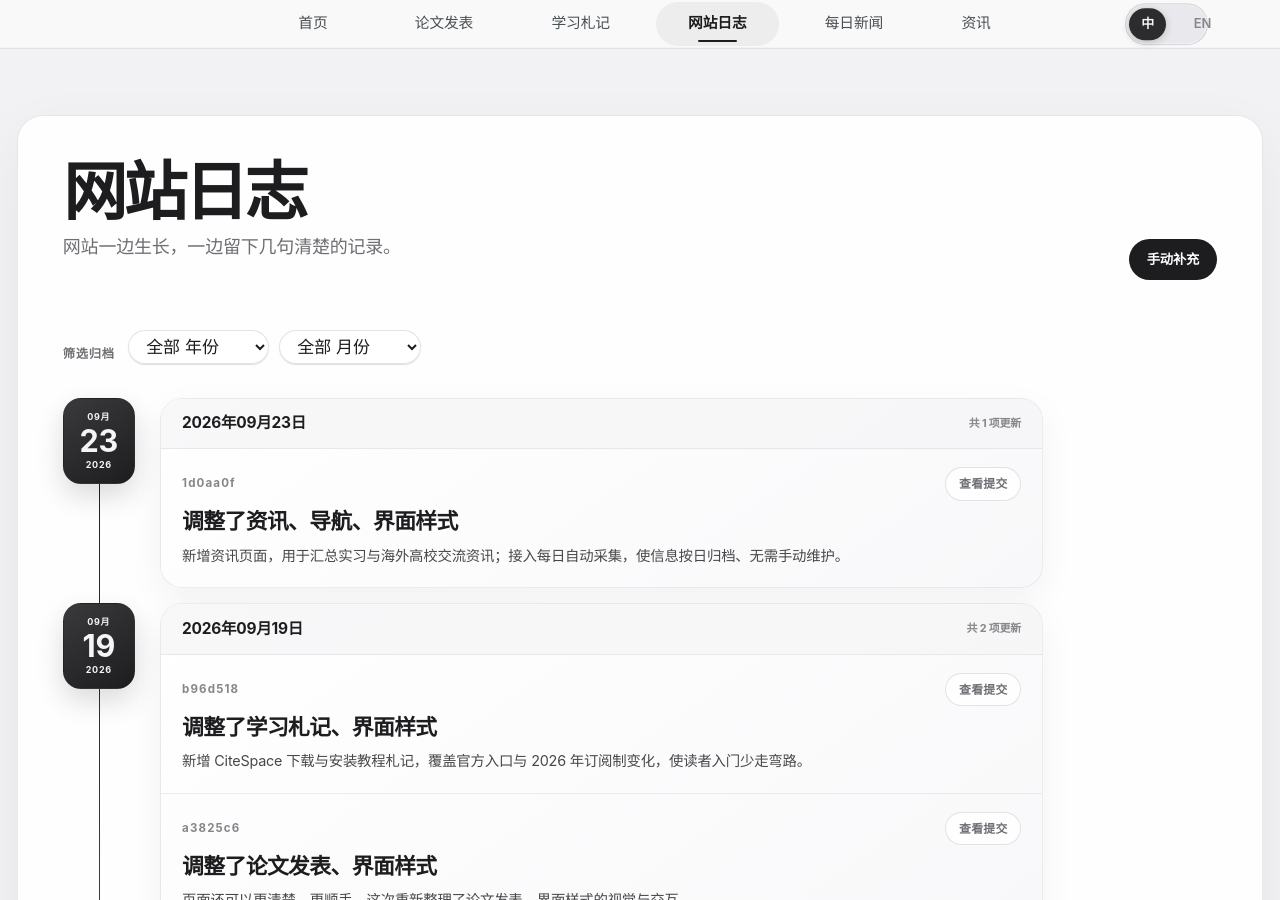
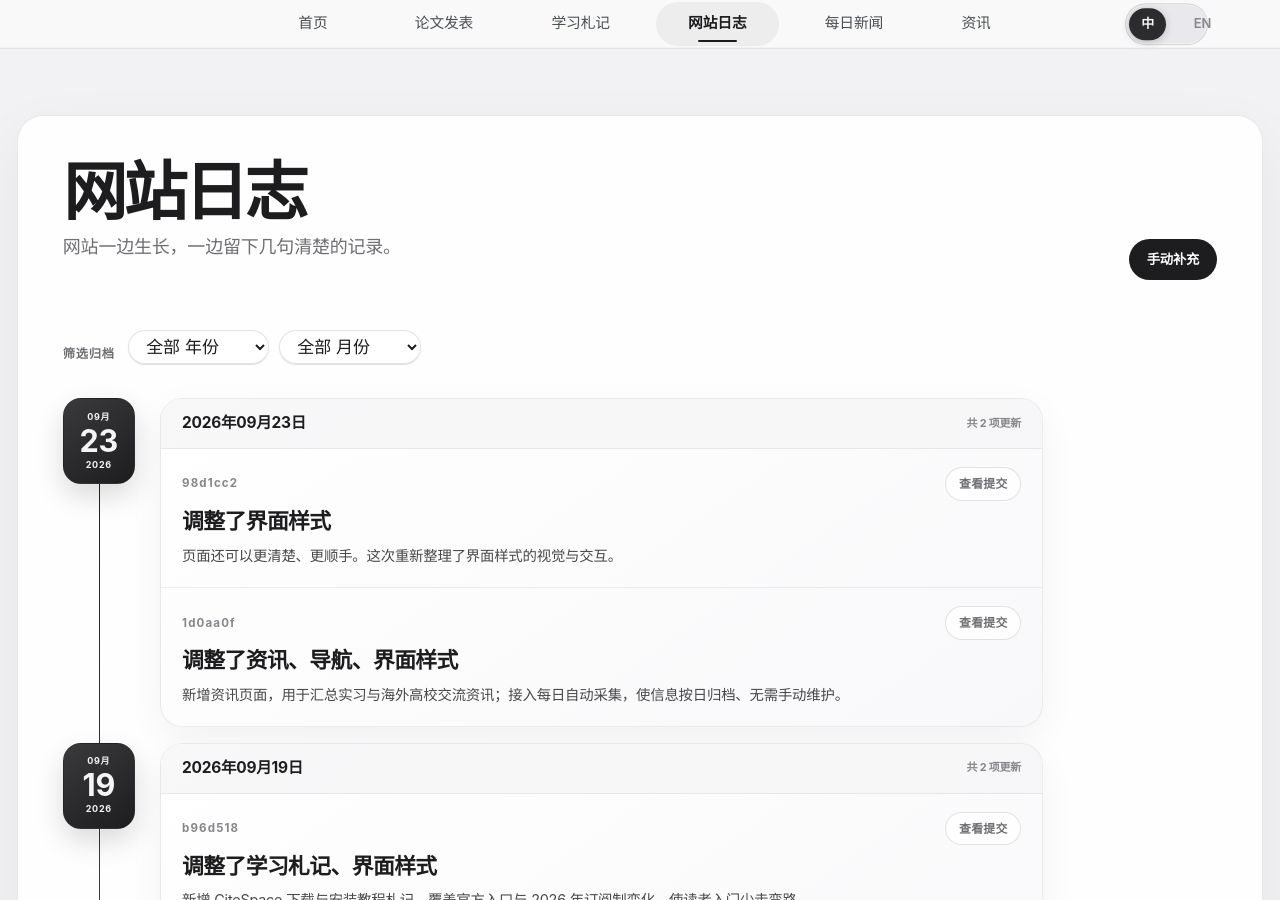
Before and after one commit to HaoxiangLuo/HaoxiangLuo.github.io, a Jekyll site: the page built from _pages/site-log-zh.html, in a window 1280 px wide and 900 px high. Built offline with Jekyll 4.4.1, drawn with Linux system fonts in a browser that asks for light colours; a style sheet for code colours, icons or effects is not loaded.

```diff
--- a/_data/site_updates.json
+++ b/_data/site_updates.json
@@ -1,4 +1,18 @@
 [
+  {
+    "date": "2026-09-23",
+    "title_zh": "调整了界面样式",
+    "title_en": "Refined interface styling",
+    "message": "Size nav labels by content so Opportunities stops being clipped",
+    "story_zh": "页面还可以更清楚、更顺手。这次重新整理了界面样式的视觉与交互。",
+    "story_en": "The site could feel clearer and easier to use, so I refined the visual design and interaction of interface styling.",
+    "purpose_zh": "持续改进网站内容、信息组织与使用体验。",
+    "purpose_en": "Size nav labels by content so Opportunities stops being clipped",
+    "details_zh": "优化页面的排版、间距与响应式视觉效果。",
+    "details_en": "Improved typography, spacing, and responsive visual presentation.",
+    "sha": "98d1cc2",
+    "url": "https://github.com/HaoxiangLuo/HaoxiangLuo.github.io/commit/98d1cc295e9b2981ba06fcd1c749d31c08839b9e"
+  },
   {
     "date": "2026-09-23",
     "title_zh": "调整了资讯、导航、界面样式",
```
